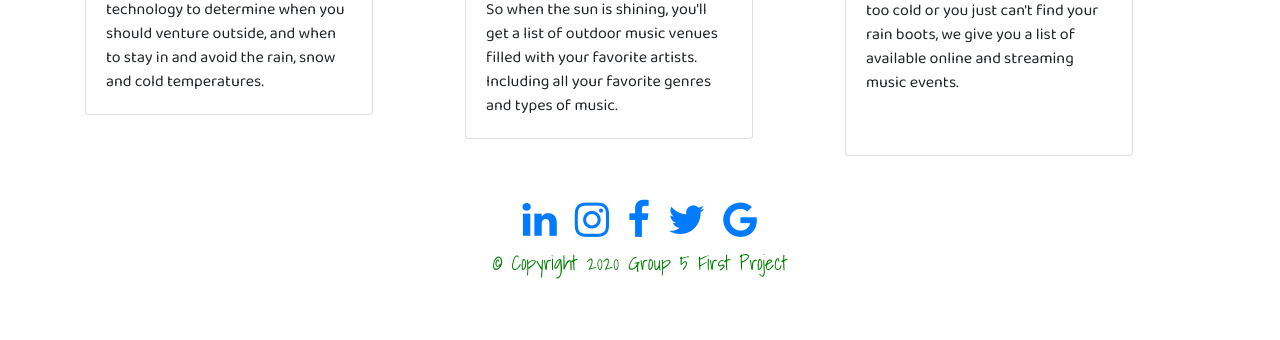
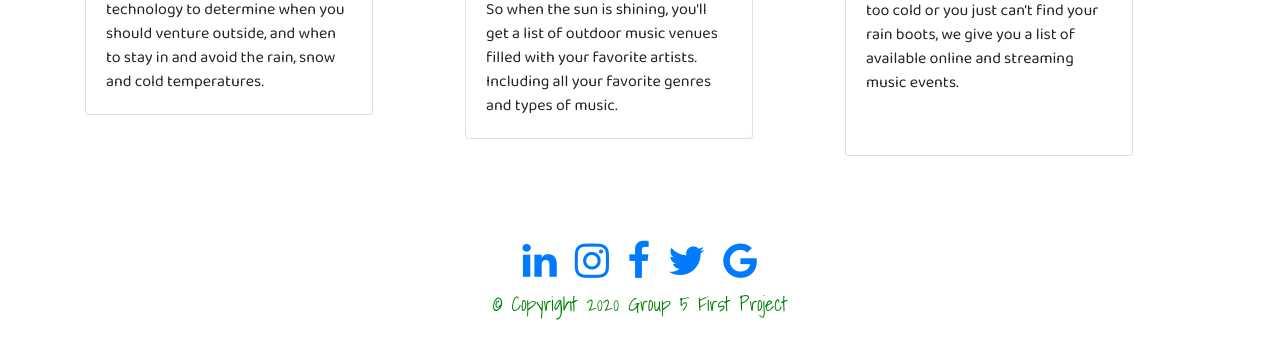
Before and after one commit to satakan35/Event5Now, a plain HTML site: page index.html in a window 1280 px wide. Shown: the part 565-905 px from the top of the page. Before the commit the page ends 844 px from the top, so only its background shows below. Drawn offline with nearby package versions, Linux system fonts and the light colour scheme; no server answers.

Commit message:
Finishing touches

```diff
--- a/index.html
+++ b/index.html
@@ -120,7 +120,7 @@
     <!-- footer -->
     <div id="page-container">
         <div id="content-wrap"></div>
-        <footer id="footer">
+        <footer class="footer mt-auto py-3" id="footer">
             <h1><a href="#" class="fa fa-linkedin"></a>
                 <a href="#" class="fa fa-instagram"></a>
                 <a href="#" class="fa fa-facebook"></a>
--- a/script.js
+++ b/script.js
@@ -16,9 +16,9 @@ $(document).ready(function () {
             // making a variable that should be able to be called in an argument later on
             var weatherTime = data.list[0].dt_txt;
             // for loop that goes through five days of forecast
-            if (data.list[0].weather[0].main == "Rain"){
+            //if (data.list[0].weather[0].main == "Rain"){
                 $("#youtube").removeClass("hide");
-            }
+            //}
             for (var i = 0; i < data.list.length; i += 8 ) {
                 console.log(weatherTime);
                 // Creating our cards and styling them
@@ -143,5 +143,6 @@ $(document).ready(function () {
         $("#new-cards").addClass("hide");
         $("#new-cards").empty();
         $(".form-control").val("");
+        $("#youtube").addClass("hide");
     })
 })
--- a/style.css
+++ b/style.css
@@ -111,10 +111,7 @@ background-color: #385A7C;
   }
 
 #footer {
-    position: absolute;
     bottom: 0;
-    width: 100%;
-    height: 2.5rem;
     text-align: center;
     font-family: 'Shadows Into Light', cursive;
   }
```
